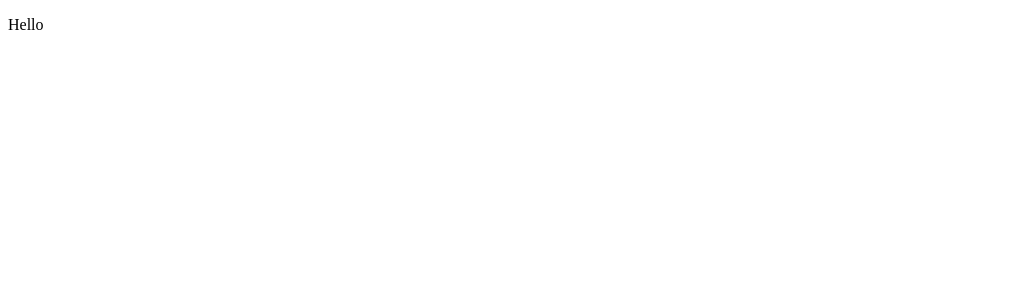
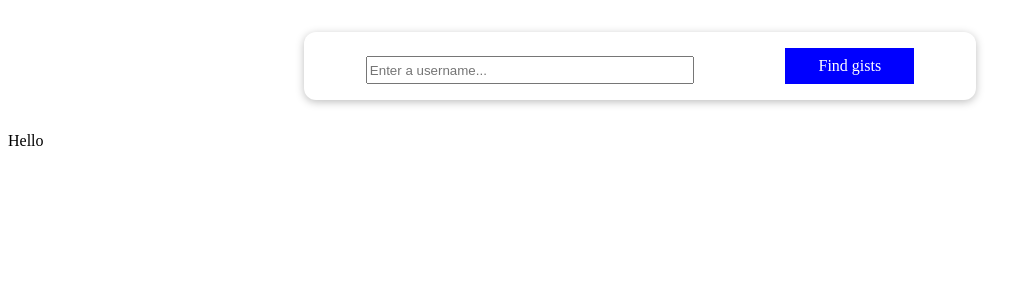
Before and after one commit to AlexandraL3071/gists, a Vue app: page / in a window 1280 px wide. Shown: the top 300 px of the page, without its empty margins (0-1035 px from the left). Built offline with nearby package versions, Linux system fonts and the light colour scheme.

Commit message:
Update App.vue
 Update the main App component so that:
- it listens for the event emitted in the SearchBar component so that it receives the entered username and stores it
- it passes the username down to the GistsList component (which will be responsible for fetching the gists of the username)

```diff
--- a/src/App.vue
+++ b/src/App.vue
@@ -1,14 +1,27 @@
 <template>
-  <gists-list></gists-list>
+  <search-bar @enter-username="usernameEntered"></search-bar>
+  <gists-list :entered-username="username"></gists-list>
 </template>
 
 <script>
 import GistsList from "./components/GistsList.vue";
+import SearchBar from "./components/SearchBar.vue";
 
 export default {
   name: "App",
+  data() {
+    return {
+      username: ''
+    }
+  },
+  methods: {
+    usernameEntered(username) {
+      this.username = username;
+    }
+  },
   components: {
     GistsList,
+    SearchBar,
   },
 };
 </script>
```
